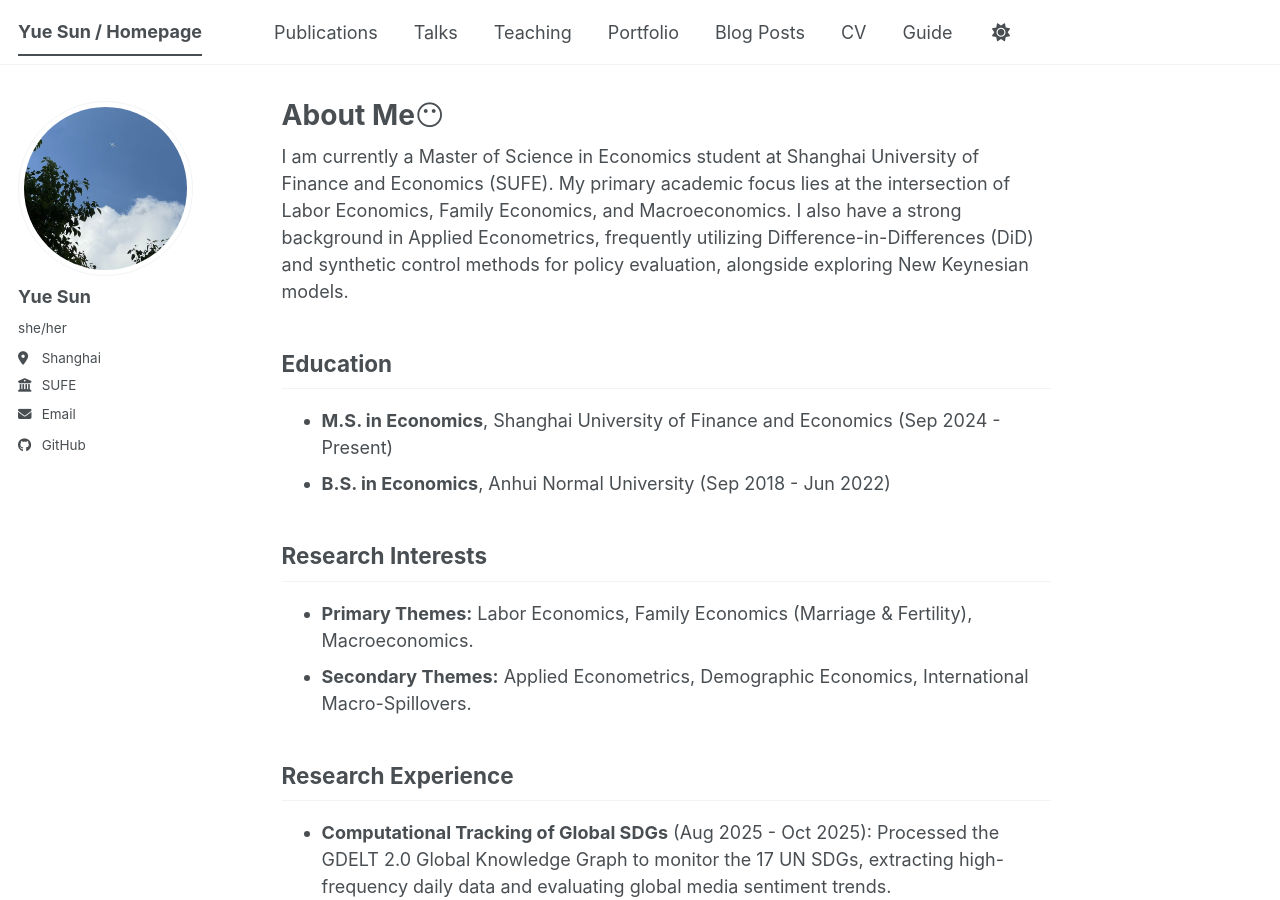
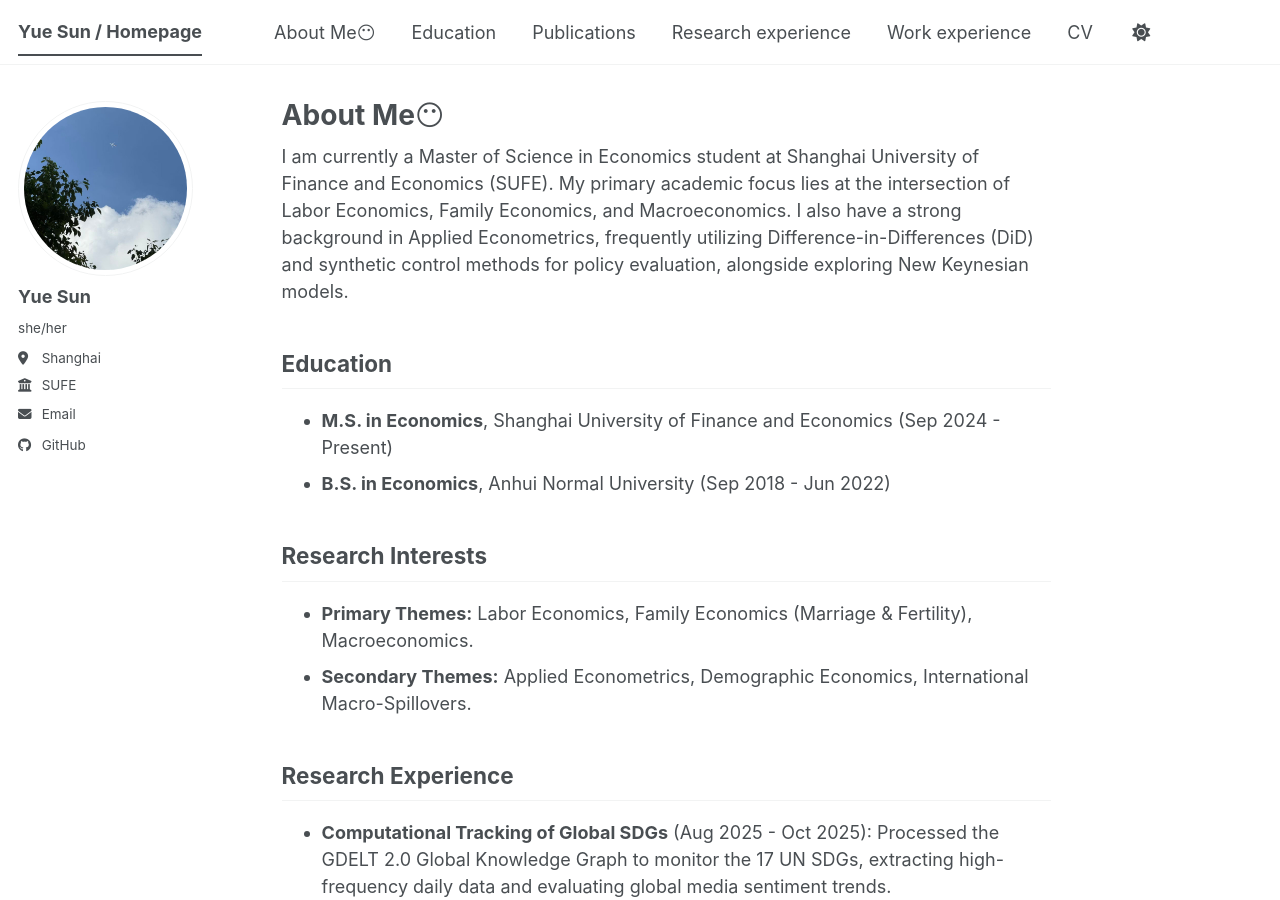
Before and after one commit to leahsun35/leahsun35.github.io, a Jekyll site: the page built from _pages/about.md, in a window 1280 px wide and 900 px high. Built offline with Jekyll 4.4.1, drawn with Linux system fonts in a browser that asks for light colours; a script bundle is joined from its source files by our own code; library files that are not in the unit come from our copies.

Commit message:
Update navigation with new sections and comments
Added new navigation items for 'About Me', 'Education', and 'Research experience'. Commented out some existing items.

```diff
--- a/_data/navigation.yml
+++ b/_data/navigation.yml
@@ -8,19 +8,28 @@
 #      Markdown formatted page while the second is generated using JSON.
 
 main:
+  - title: "About Me😶"
+    url: /aboutme/
+
+  - title: "Education"
+    url: /education/
+
   - title: "Publications"
     url: /publications/
 
-  - title: "Talks"
-    url: /talks/
+  - title: "Research experience"
+    url: /reserach/
 
-  - title: "Teaching"
+  - title: "Work experience"
+    url: /work/
+
+  # - title: "Teaching"
     url: /teaching/
 
-  - title: "Portfolio"
+  # - title: "Portfolio"
     url: /portfolio/
 
-  - title: "Blog Posts"
+ # - title: "Blog Posts"
     url: /year-archive/
 
   - title: "CV"
@@ -29,5 +38,5 @@ main:
   # - title: "CV"
   #   url: /cv-json/
 
-  - title: "Guide"
+  # - title: "Guide"
     url: /markdown/
```
